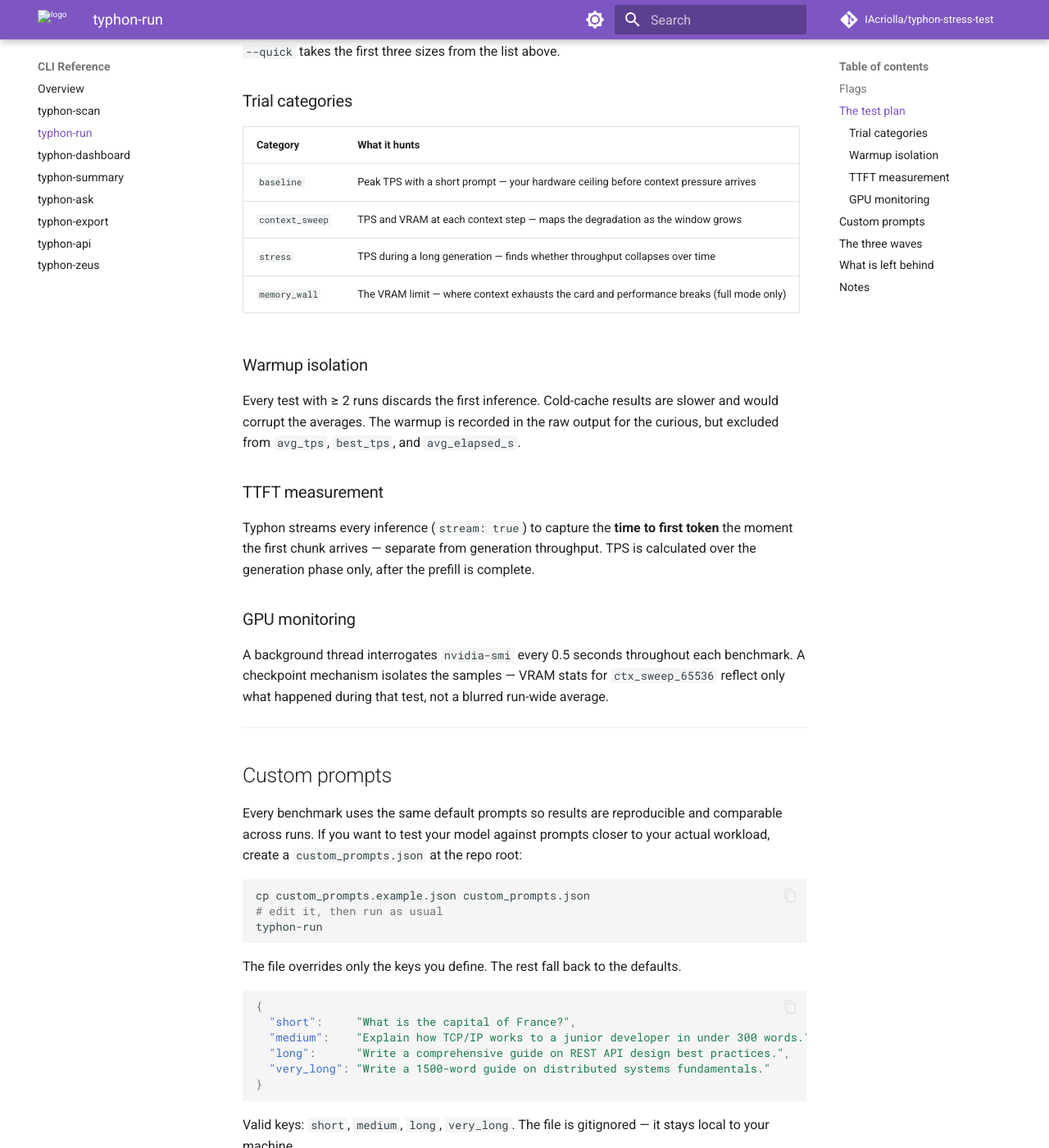
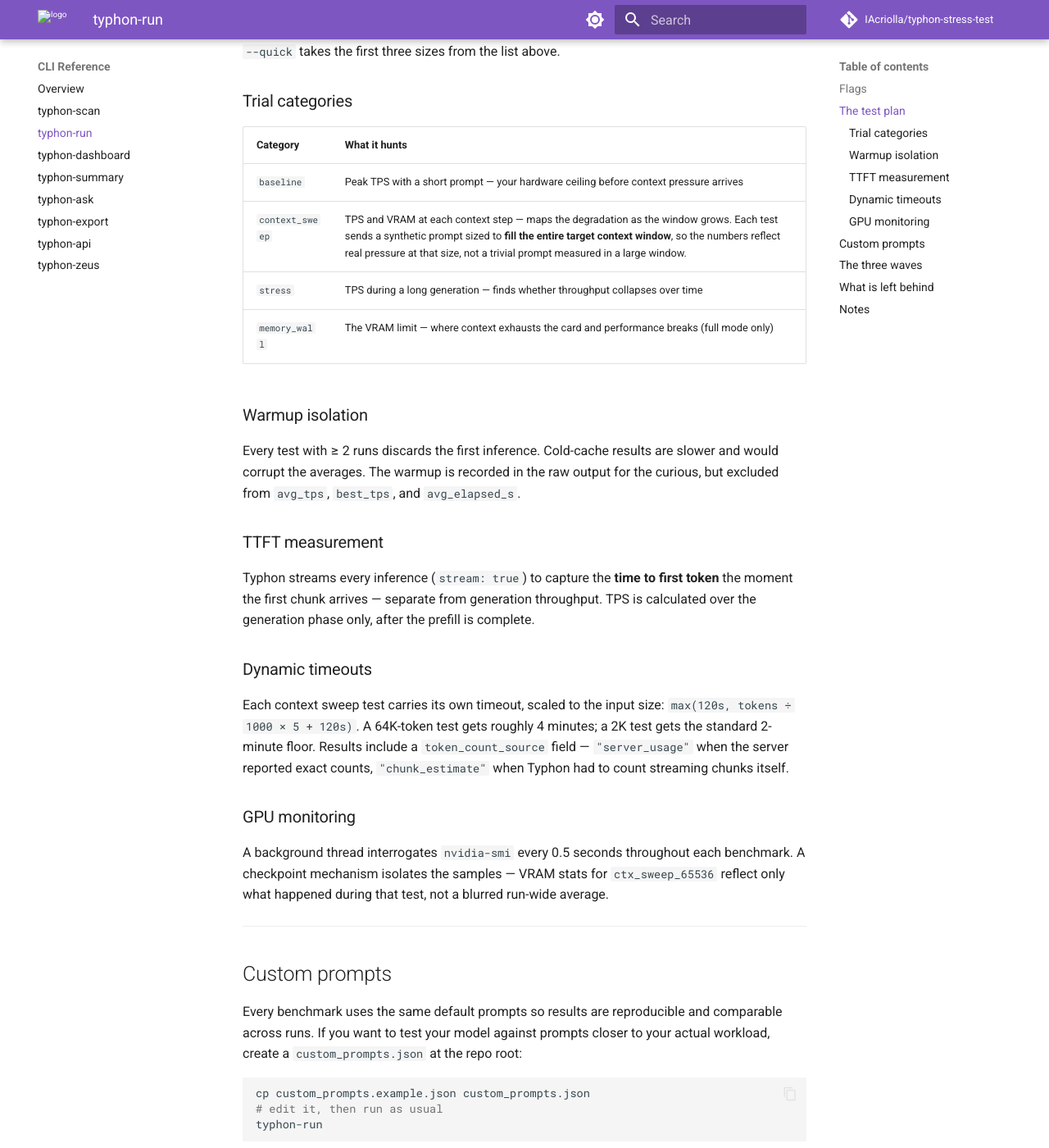
Before and after one commit to IAcriolla/typhon-stress-test, an MkDocs documentation site: the page built from docs/cli/run.md, in a window 1280 px wide and 1400 px high, scrolled down 1044 px. Shown: the whole window at 82% size. Built offline with MkDocs 1.6.1 and Material for MkDocs 9.7.7, drawn with Linux system fonts in a browser that asks for light colours; comment, search, counter and statistics services are not loaded.

Commit message:
docs: document sprint 1 — context fill validity, dynamic timeout, oracle zeus integration

```diff
--- a/docs/cli/run.md
+++ b/docs/cli/run.md
@@ -36,7 +36,7 @@ The trial adapts to your VRAM. A 24 GB card faces wider pressure than an 8 GB ca
 | Category | What it hunts |
 |---|---|
 | `baseline` | Peak TPS with a short prompt — your hardware ceiling before context pressure arrives |
-| `context_sweep` | TPS and VRAM at each context step — maps the degradation as the window grows |
+| `context_sweep` | TPS and VRAM at each context step — maps the degradation as the window grows. Each test sends a synthetic prompt sized to **fill the entire target context window**, so the numbers reflect real pressure at that size, not a trivial prompt measured in a large window. |
 | `stress` | TPS during a long generation — finds whether throughput collapses over time |
 | `memory_wall` | The VRAM limit — where context exhausts the card and performance breaks (full mode only) |
 
@@ -47,6 +47,10 @@ Every test with ≥ 2 runs discards the first inference. Cold-cache results are
 ### TTFT measurement
 
 Typhon streams every inference (`stream: true`) to capture the **time to first token** the moment the first chunk arrives — separate from generation throughput. TPS is calculated over the generation phase only, after the prefill is complete.
+
+### Dynamic timeouts
+
+Each context sweep test carries its own timeout, scaled to the input size: `max(120s, tokens ÷ 1000 × 5 + 120s)`. A 64K-token test gets roughly 4 minutes; a 2K test gets the standard 2-minute floor. Results include a `token_count_source` field — `"server_usage"` when the server reported exact counts, `"chunk_estimate"` when Typhon had to count streaming chunks itself.
 
 ### GPU monitoring
 
```
Also changed, not shown: docs/cli/ask.md (+1 -0 lines), docs/cli/zeus.md (+6 -0 lines).
